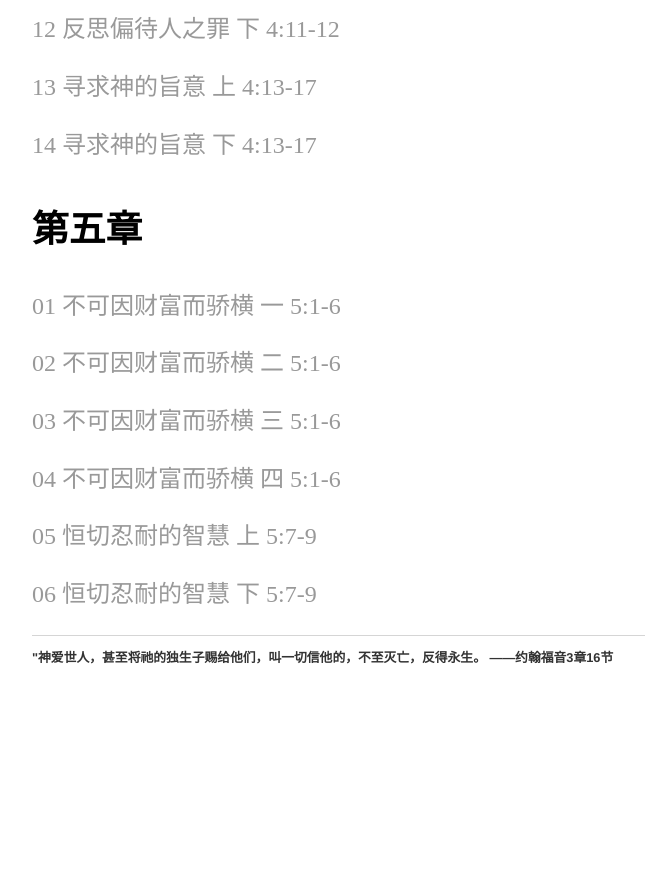
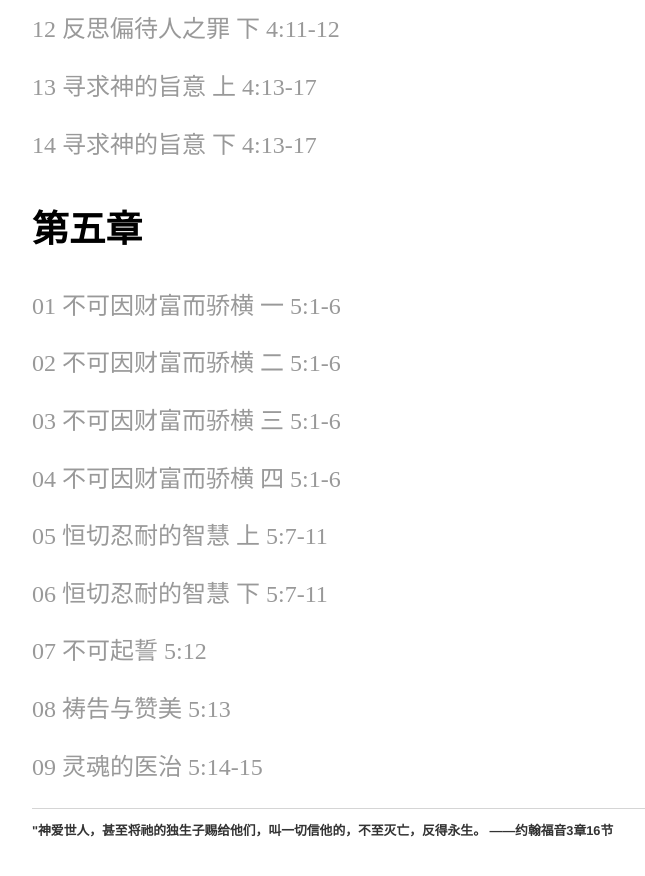
Before and after one commit to zlchurch/zlchurch.github.io, a Jekyll site: the page built from sermons/index_james.md, in a window 1280 px wide and 900 px high, scrolled down 2621 px. Shown: the top 876 px of the window, without its empty margins (160-805 px from the left). Built offline with Jekyll 4.4.1, drawn with Linux system fonts in a browser that asks for light colours; before the commit the page ends 3348 px from its top, so only the background shows below that.

Commit message:
Update index_james.md

```diff
--- a/sermons/index_james.md
+++ b/sermons/index_james.md
@@ -107,6 +107,12 @@ layout: default
 
 [04 不可因财富而骄横 四 5:1-6](https://www.dropbox.com/s/bjsegpyd8jroiul/504%E5%AE%B4%E4%B9%90%E8%83%8C%E9%81%93%E6%98%AF%E9%AA%84%E6%A8%AA%E7%9A%84%E6%81%B6%E6%9E%9C%28%E4%BA%945-6%29.m4a?dl=0)
 
-[05 恒切忍耐的智慧 上 5:7-9](https://www.dropbox.com/s/fczw6imuvf0bers/505%E5%87%AD%E4%BF%A1%E5%BF%83%E6%81%92%E5%88%87%E5%BF%8D%E8%80%90%28%E4%BA%947-9%29.m4a?dl=0)
+[05 恒切忍耐的智慧 上 5:7-11](https://www.dropbox.com/s/fczw6imuvf0bers/505%E5%87%AD%E4%BF%A1%E5%BF%83%E6%81%92%E5%88%87%E5%BF%8D%E8%80%90%28%E4%BA%947-9%29.m4a?dl=0)
 
-[06 恒切忍耐的智慧 下 5:7-9](https://www.dropbox.com/s/fczw6imuvf0bers/505%E5%87%AD%E4%BF%A1%E5%BF%83%E6%81%92%E5%88%87%E5%BF%8D%E8%80%90%28%E4%BA%947-9%29.m4a?dl=0)
+[06 恒切忍耐的智慧 下 5:7-11](https://www.dropbox.com/s/fczw6imuvf0bers/505%E5%87%AD%E4%BF%A1%E5%BF%83%E6%81%92%E5%88%87%E5%BF%8D%E8%80%90%28%E4%BA%947-9%29.m4a?dl=0)
+
+[07 不可起誓 5:12](https://www.dropbox.com/s/vile7k2qdpl8osi/507%E4%B8%8D%E5%8F%AF%E8%B5%B7%E8%AA%93%28%E4%BA%9412%29.m4a?dl=0)
+
+[08 祷告与赞美 5:13](https://www.dropbox.com/s/7jvrmt8k2ukfk13/508%E7%A5%B7%E5%91%8A%E4%B8%8E%E8%B5%9E%E7%BE%8E%28%E4%BA%9413%29.m4a?dl=0)
+
+[09 灵魂的医治 5:14-15](https://www.dropbox.com/s/pmbo10w4g1x4z9y/509%E7%81%B5%E9%AD%82%E7%9A%84%E5%8C%BB%E6%B2%BB%28%E4%BA%9414-15%29.m4a?dl=0)
```
